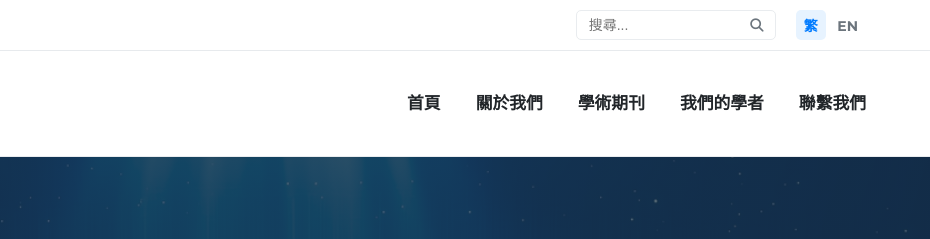
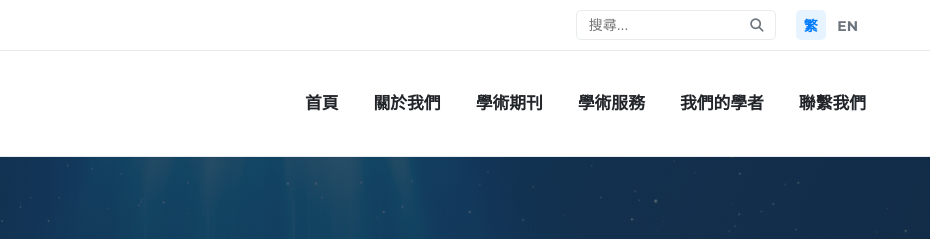
Before and after one commit to mike64467/hks.ac.cn.github.io, a plain HTML site: page index.html in a window 1280 px wide. Shown: the top 239 px of the page, 350-1280 px from the left. Drawn offline with nearby package versions, Linux system fonts and the light colour scheme.

Commit message:
Update index.html

```diff
--- a/index.html
+++ b/index.html
@@ -51,6 +51,7 @@
                             <li><a href="#"><span class="tc">首頁</span><span class="en">Home</span></a></li>
                             <li><a href="#"><span class="tc">關於我們</span><span class="en">About Us</span></a></li>
                             <li><a href="#"><span class="tc">學術期刊</span><span class="en">Journals</span></a></li>
+                            <li><a href="scientific-editing.html"><span class="tc">學術服務</span><span class="en">Academic Services</span></a></li>
                             <li><a href="#"><span class="tc">我們的學者</span><span class="en">Scholars</span></a></li>
                              <li><a href="#"><span class="tc">聯繫我們</span><span class="en">Contact</span></a></li>
                         </ul>
```
